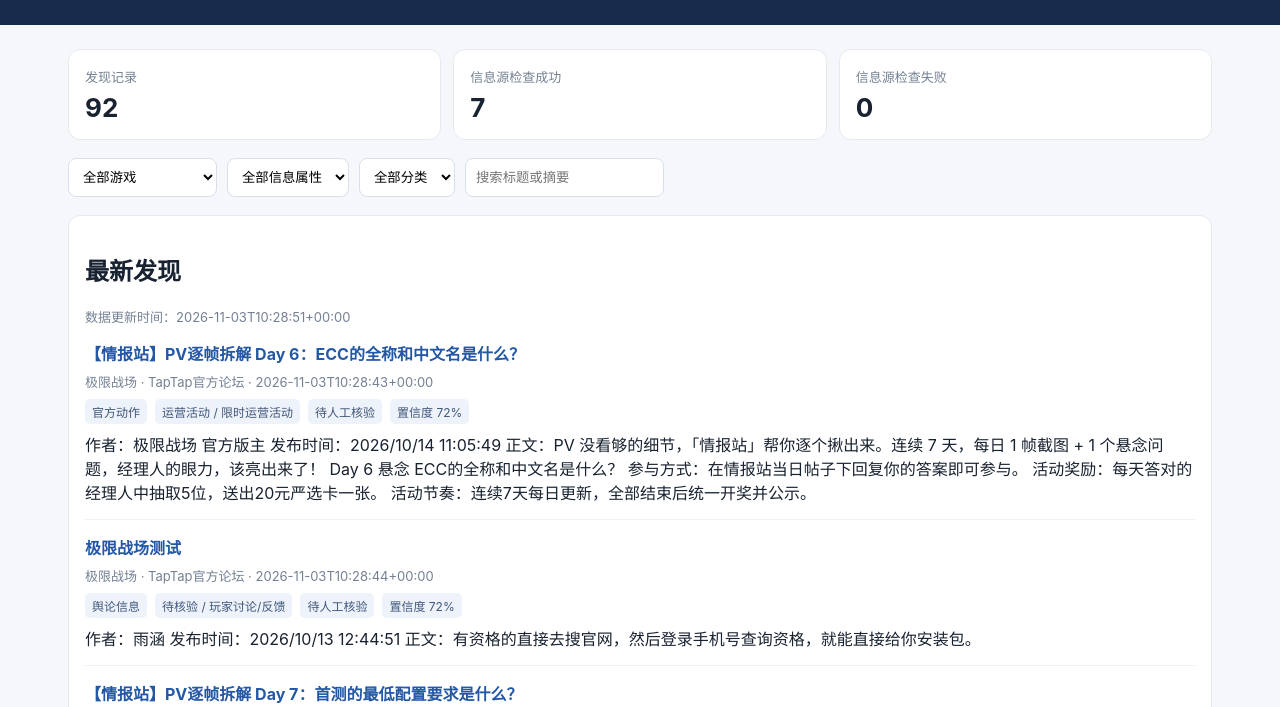
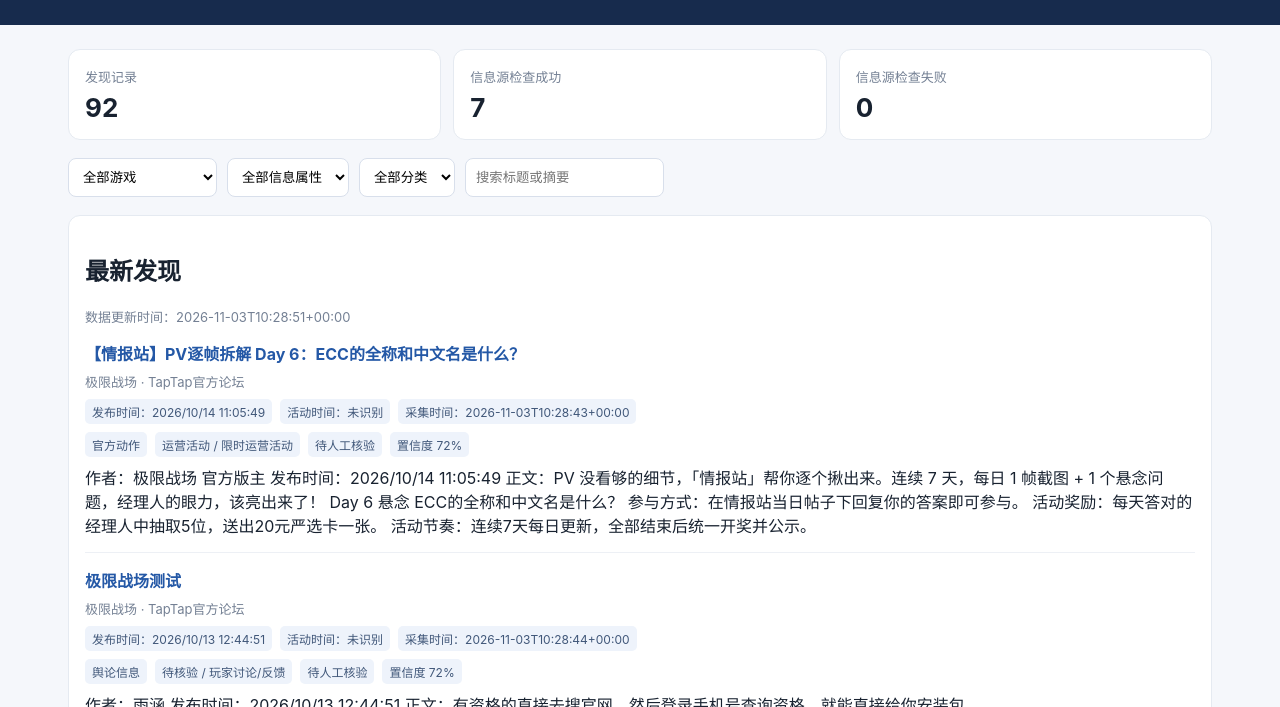
Before and after one commit to Eveygu/game-activity-intelligence, a plain HTML site: page index.html in a window 1280 px wide. Shown: the part 93-800 px from the top of the page. Drawn offline with Linux system fonts and the light colour scheme.

Commit message:
Show publication, activity and collection dates separately

```diff
--- a/index.html
+++ b/index.html
@@ -40,7 +40,7 @@ function esc(s){return String(s??"").replace(/[&<>"']/g,c=>({"&":"&amp;","<":"&l
 function render(){
  const game=$("game").value,cat=$("category").value,channel=$("channel").value,q=$("search").value.toLowerCase();
  const list=allItems.filter(x=>(!game||x.game_id===game)&&(!cat||x.category===cat)&&(!channel||x.channel===channel)&&(!q||(x.title+" "+x.summary).toLowerCase().includes(q)));
- $("items").innerHTML=list.length?list.map(x=>`<article class="item"><h3><a target="_blank" rel="noopener" href="${esc(x.url)}">${esc(x.title)}</a></h3><div class="muted">${esc(x.game_name)} · ${esc(x.source_label)} · ${esc(x.discovered_at||"")}</div><div class="meta"><span class="tag">${esc(x.channel||"待识别")}</span><span class="tag">${esc(x.category||"待核验")} / ${esc(x.subcategory||"")}</span><span class="tag">${esc(x.review_status)}</span><span class="tag">置信度 ${Math.round((x.confidence||0)*100)}%</span></div><div>${esc(x.summary||"暂无摘要")}</div></article>`).join(""):'<div class="empty">暂无匹配记录。若信息源检查失败，请先查看下方运行状态。</div>';
+ $("items").innerHTML=list.length?list.map(x=>`<article class="item"><h3><a target="_blank" rel="noopener" href="${esc(x.url)}">${esc(x.title)}</a></h3><div class="muted">${esc(x.game_name)} · ${esc(x.source_label)}</div><div class="meta"><span class="tag">发布时间：${esc(x.published_at||"未识别")}</span><span class="tag">活动时间：${esc(x.start_date?(x.start_date+(x.end_date?" 至 "+x.end_date:"")):"未识别")}</span><span class="tag">采集时间：${esc(x.discovered_at||"未知")}</span>${x.historical_candidate?'<span class="tag">历史信息</span>':""}</div><div class="meta"><span class="tag">${esc(x.channel||"待识别")}</span><span class="tag">${esc(x.category||"待核验")} / ${esc(x.subcategory||"")}</span><span class="tag">${esc(x.review_status)}</span><span class="tag">置信度 ${Math.round((x.confidence||0)*100)}%</span></div><div>${esc(x.summary||"暂无摘要")}</div></article>`).join(""):'<div class="empty">暂无匹配记录。若信息源检查失败，请先查看下方运行状态。</div>';
 }
 async function load(){
  try{
```
